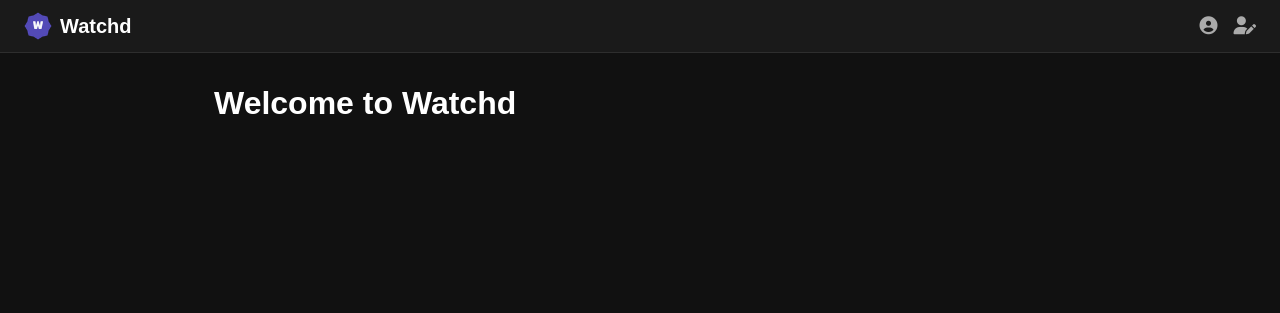
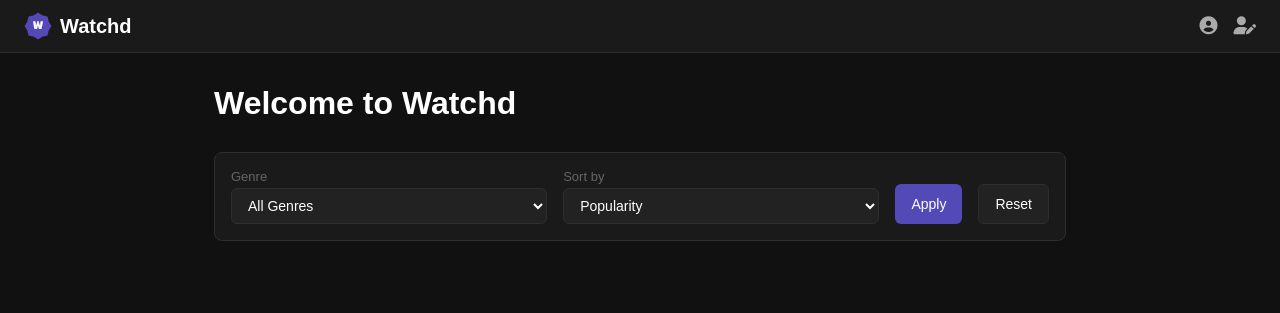
Before and after one commit to rjaxxx/WATCHD, a Flask app: page / in a window 1280 px wide. Shown: the top 313 px of the page. Run offline with Flask 3, Linux system fonts and the light colour scheme; data that the repository does not hold is empty.

Commit message:
added genre filters and average rating/vote amount

```diff
--- a/app.py
+++ b/app.py
@@ -155,11 +155,37 @@ def fetch_media_details(tmdb_id, media_type):
     return None
 
 
+GENRE_CACHE = {}
+
+def get_genres(media_type='movie'):
+    # fetch genres
+    cache_key = media_type
+    if cache_key in GENRE_CACHE:
+        return GENRE_CACHE[cache_key]
+
+    url = f'{TMDB_BASE}/genre/{media_type}/list'
+    params = {'api_key': TMDB_API_KEY, 'language': 'en-US'}
+    try:
+        resp = requests.get(url, params=params, timeout=5)
+        if resp.status_code == 200:
+            data = resp.json()
+            genres = {str(genre['id']): genre['name'] for genre in data.get('genres', [])}
+            GENRE_CACHE[cache_key] = genres
+            return genres
+        else:
+            return {}
+    except:
+        return {}
+
+
 # routes
 
 @app.route('/')
 def index():
     trending = []
+    sort_by = request.args.get('sort', 'popularity.desc')  # default
+    genre_id = request.args.get('genre', '')
+
     try:
         resp = requests.get(
             f'{TMDB_BASE}/trending/all/day',
@@ -170,10 +196,43 @@ def index():
             trending = resp.json().get('results', [])
             if current_user.is_authenticated:
                 trending = add_status_to_items(trending, current_user.user_id)
+
+            # filter by genre
+            if genre_id:
+                genre_id = str(genre_id)
+                trending = [item for item in trending if genre_id in [str(g) for g in item.get('genre_ids', [])]]
+
+            # sort
+            sort_map = {
+                'popularity.desc': lambda x: x.get('popularity', 0),
+                'vote_average.desc': lambda x: x.get('vote_average', 0),
+                'vote_count.desc': lambda x: x.get('vote_count', 0),
+                'release_date.desc': lambda x: x.get('release_date') or x.get('first_air_date') or '1970-01-01',
+                'title.asc': lambda x: (x.get('title') or x.get('name') or '').lower(),
+            }
+            sort_key = sort_map.get(sort_by, sort_map['popularity.desc'])
+            trending.sort(key=sort_key, reverse=True)
+
+            if sort_by == 'title.asc':
+                trending.sort(key=sort_key, reverse=False)
+            else:
+                trending.sort(key=sort_key, reverse=True)
+
     except Exception as e:
         print(f"Error fetching trending: {e}")
         trending = []
-    return render_template('index.html', trending=trending)
+
+    genres = get_genres('movie')
+    genres_tv = get_genres('tv')
+    for k, v in genres_tv.items():
+        if k not in genres:
+            genres[k] = v
+
+    return render_template('index.html',
+                           trending=trending,
+                           genres=genres,
+                           selected_genre=genre_id,
+                           selected_sort=sort_by)
 
 
 
@@ -404,7 +463,7 @@ def add_status_to_items(items, user_id):
     return items
 
 
-# detailed view
+# detailed view page
 @app.route('/media/<media_type>/<tmdb_id>')
 @login_required
 def media_detail(media_type, tmdb_id):
--- a/static/css/style.css
+++ b/static/css/style.css
@@ -699,3 +699,65 @@ main {
 .card-title-link:hover .card-title {
     color: var(--purple-light);
 }
+
+/* Filter bar */
+.filter-form {
+    margin-bottom: 24px;
+    padding: 16px;
+    background: var(--bg-card);
+    border-radius: 8px;
+    border: 1px solid var(--border);
+}
+.filter-row {
+    display: flex;
+    gap: 16px;
+    flex-wrap: wrap;
+    align-items: flex-end;
+}
+.filter-group {
+    display: flex;
+    flex-direction: column;
+    gap: 4px;
+    flex: 1;
+    min-width: 120px;
+}
+.filter-group label {
+    font-size: 13px;
+    color: var(--text-muted);
+}
+.filter-select {
+    padding: 8px 12px;
+    background: var(--bg-input);
+    border: 1px solid var(--border);
+    border-radius: 6px;
+    color: var(--text-primary);
+    font-size: 14px;
+    cursor: pointer;
+}
+.filter-select:focus {
+    outline: none;
+    border-color: var(--purple);
+}
+.filter-row .btn-primary,
+.filter-row .btn-secondary {
+    padding: 8px 16px;
+    height: 40px;
+    display: inline-flex;
+    align-items: center;
+}
+.filter-row .btn-secondary {
+    background: var(--bg-input);
+    border: 1px solid var(--border);
+    color: var(--text-primary);
+    text-decoration: none;
+    border-radius: 6px;
+}
+.filter-row .btn-secondary:hover {
+    background: var(--bg-hover);
+}
+
+.card-rating {
+    font-size: 11px;
+    color: var(--amber);
+    margin: 2px 0 8px;
+}
--- a/templates/index.html
+++ b/templates/index.html
@@ -2,6 +2,33 @@
 {% block title %}Watchd - Home{% endblock %}
 {% block content %}
 <h1 style="margin-bottom: 30px">Welcome to Watchd</h1>
+
+<!-- filter -->
+<form method="GET" action="{{ url_for('index') }}" class="filter-form">
+    <div class="filter-row">
+        <div class="filter-group">
+            <label for="genre">Genre</label>
+            <select name="genre" id="genre" class="filter-select">
+                <option value="">All Genres</option>
+                {% for id, name in genres.items() %}
+                    <option value="{{ id }}" {% if selected_genre == id %}selected{% endif %}>{{ name }}</option>
+                {% endfor %}
+            </select>
+        </div>
+        <div class="filter-group">
+            <label for="sort">Sort by</label>
+            <select name="sort" id="sort" class="filter-select">
+                <option value="popularity.desc" {% if selected_sort == 'popularity.desc' %}selected{% endif %}>Popularity</option>
+                <option value="vote_average.desc" {% if selected_sort == 'vote_average.desc' %}selected{% endif %}>Highest Rated</option>
+                <option value="vote_count.desc" {% if selected_sort == 'vote_count.desc' %}selected{% endif %}>Most Votes</option>
+                <option value="release_date.desc" {% if selected_sort == 'release_date.desc' %}selected{% endif %}>Newest</option>
+                <option value="title.asc" {% if selected_sort == 'title.asc' %}selected{% endif %}>Title A-Z</option>
+            </select>
+        </div>
+        <button type="submit" class="btn-primary">Apply</button>
+        <a href="{{ url_for('index') }}" class="btn-secondary">Reset</a>
+    </div>
+</form>
 
 {% if trending %}
     <h2>Trending Today</h2>
@@ -28,6 +55,9 @@
                         <h3 class="card-title">{{ title }}</h3>
                     </a>
                     <p class="card-sub">{{ year }} · {{ 'Movie' if type == 'movie' else 'TV' }}</p>
+                    {% if item.vote_average %}
+                        <p class="card-rating">⭐ {{ item.vote_average|round(1) }} / 10 ({{ item.vote_count }} votes)</p>
+                    {% endif %}
 
                     <div class="card-actions">
                         <!-- Watchlist button -->
@@ -69,10 +99,10 @@
     </div>
 {% endif %}
 
-<!-- Rating Modal (same as before) -->
+<!-- Rating Modal -->
 <div id="ratingModal" class="modal">
     <div class="modal-content">
-        <span class="close" onclick="closeRatingModal()">×</span>
+        <span class="close" onclick="closeRatingModal()">x</span>
         <h3>Rate & Add to Watched</h3>
         <form method="POST" action="{{ url_for('add_to_watched') }}" id="ratingForm">
             <input type="hidden" name="tmdb_id" id="modalTmdbId">
--- a/templates/search.html
+++ b/templates/search.html
@@ -41,6 +41,9 @@
                     <h3 class="card-title">{{ title }}</h3>
                 </a>
                 <p class="card-sub">{{ year }} · {{ 'Movie' if type == 'movie' else 'TV' }}</p>
+                {% if item.vote_average %}
+                    <p class="card-rating">⭐ {{ item.vote_average|round(1) }} / 10 ({{ item.vote_count }} votes)</p>
+                {% endif %}
 
                 <div class="card-actions">
                     <!-- Watchlist button -->
```
